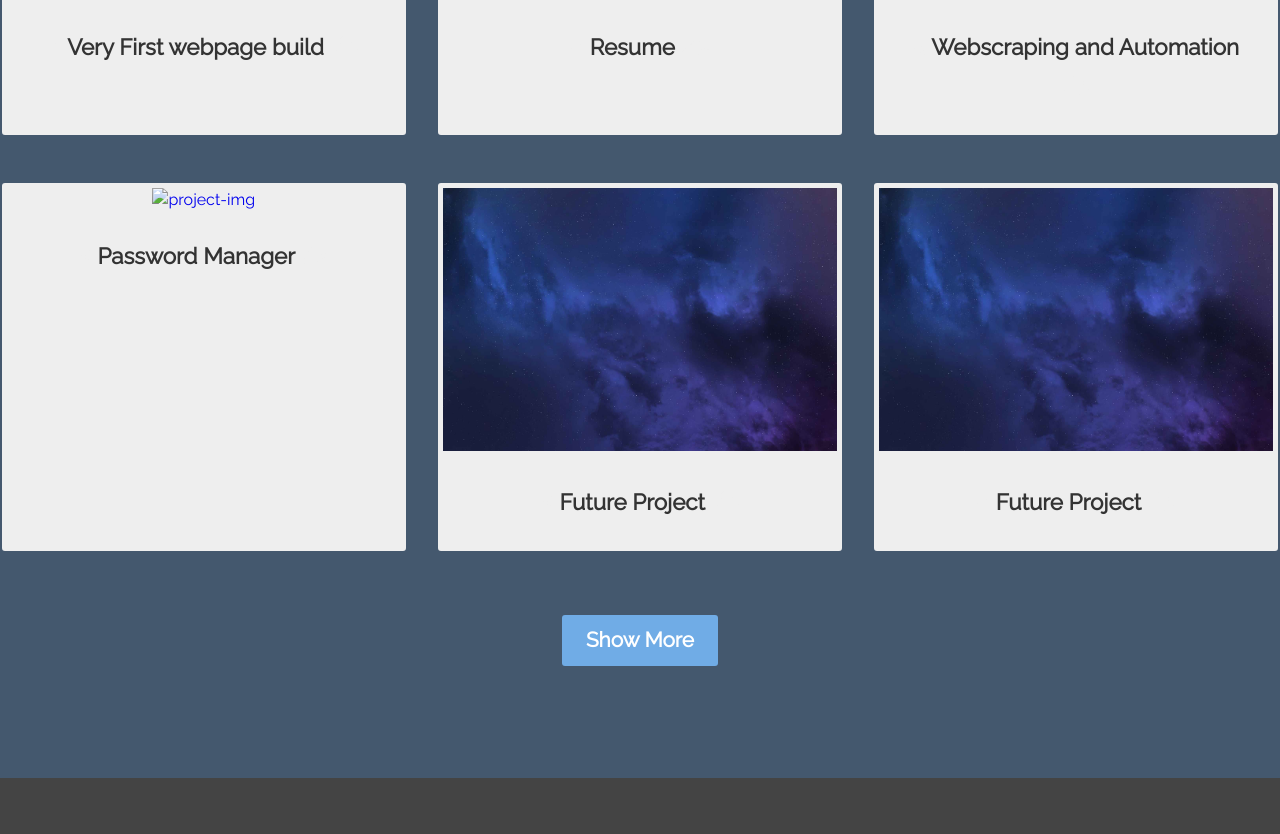
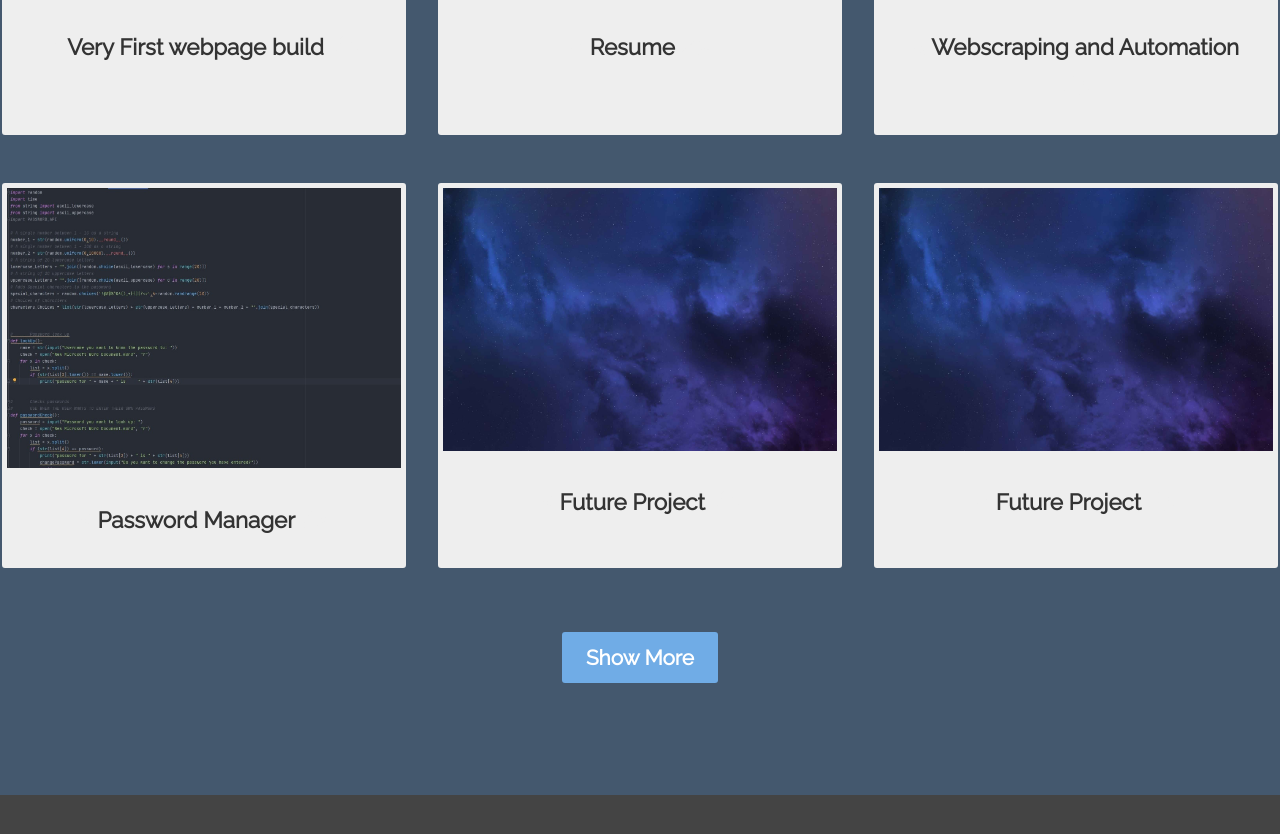
Before and after one commit to slowjamcam/slowjamcam.github.io, a plain HTML site: page index.html in a window 1280 px wide. Shown: the part 1300-2134 px from the top of the page. Drawn offline with Linux system fonts and the light colour scheme; files that its build step writes are made by us from their sources.

Commit message:
Update index.html

```diff
--- a/index.html
+++ b/index.html
@@ -66,7 +66,7 @@
 
         <div class="box">
           <a target="_blank" href="slowjamcam.github.io\Personal\Personal_pages\Password_manager.html">
-            <img src="Personal/img/SharedScreenshot.jpg" alt="project-img" class="project-img">
+            <img src="slowjamcam.github.io/Personal/img/SharedScreenshot.jpg" alt="project-img" class="project-img">
             <p>
               <span class="code">&lt;</span>
               Password Manager
```
